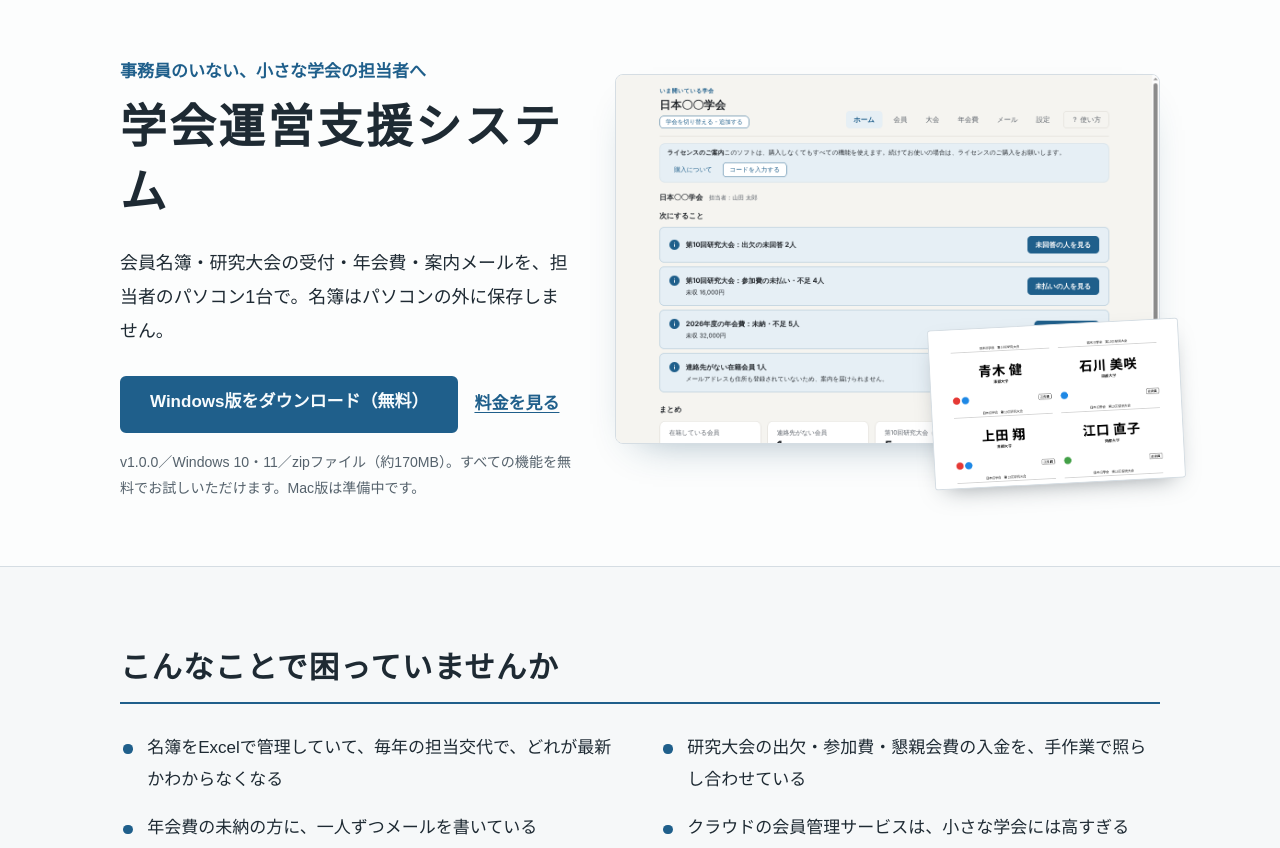
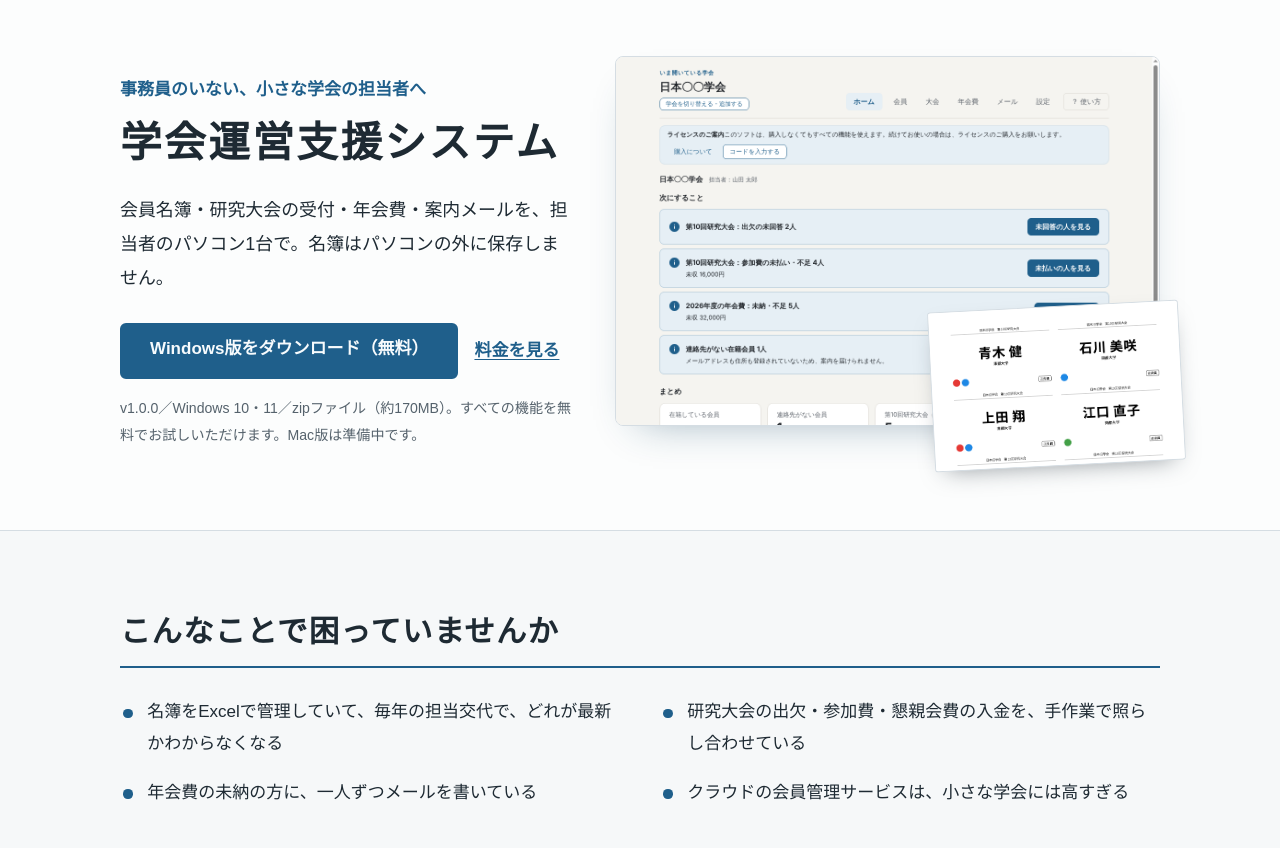
Before and after one commit to imoto-421/gakkai-support, a plain HTML site: page index.html in a window 1280 px wide. Shown: the top 848 px of the page. Drawn offline with Linux system fonts and the light colour scheme; a web font is replaced by a local one.

Commit message:
はじめの見出しが1行に収まるように文字の大きさを調整する
Co-Authored-By: Claude Opus 5.5 <noreply@anthropic.com>
Claude-Session: https://claude.ai/code/session_01S8vfL2m7tVFiNX37CSToDP

```diff
--- a/style.css
+++ b/style.css
@@ -144,7 +144,7 @@ h3 {
   font-weight: 700;
 }
 .hero h1 {
-  font-size: clamp(2rem, 3.9vw, 2.9rem);
+  font-size: clamp(1.9rem, 3.5vw, 2.6rem);
   word-break: keep-all;
   margin: 8px 0 20px;
   letter-spacing: 0.06em;
```
